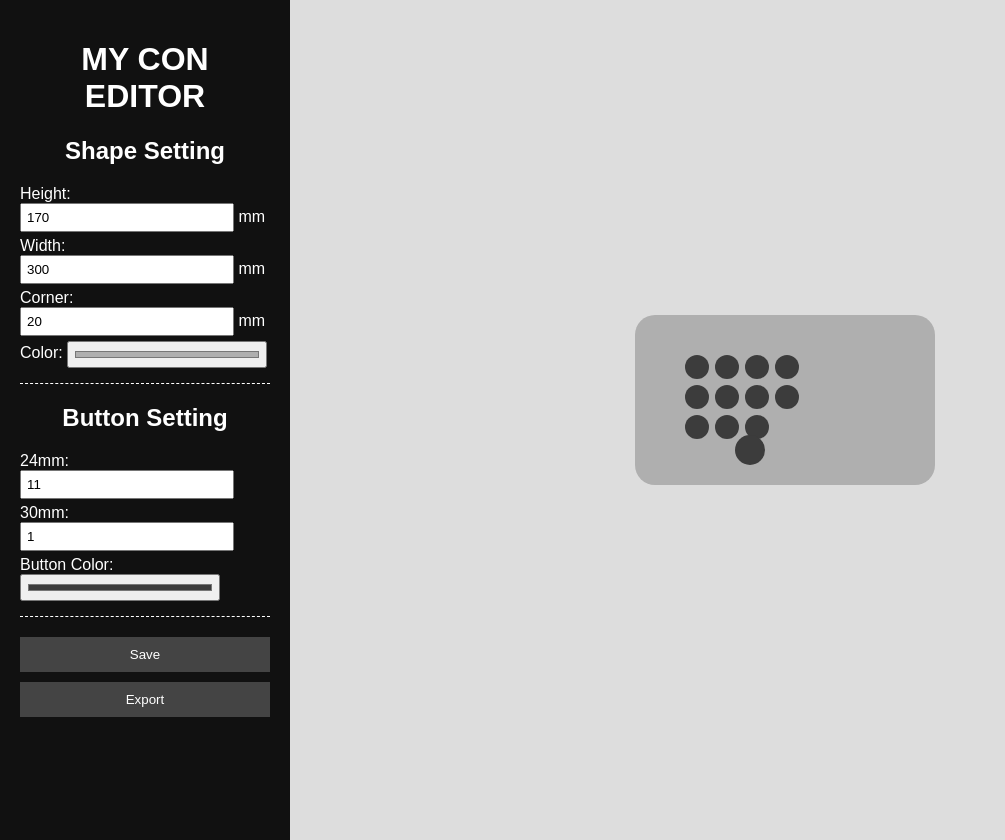
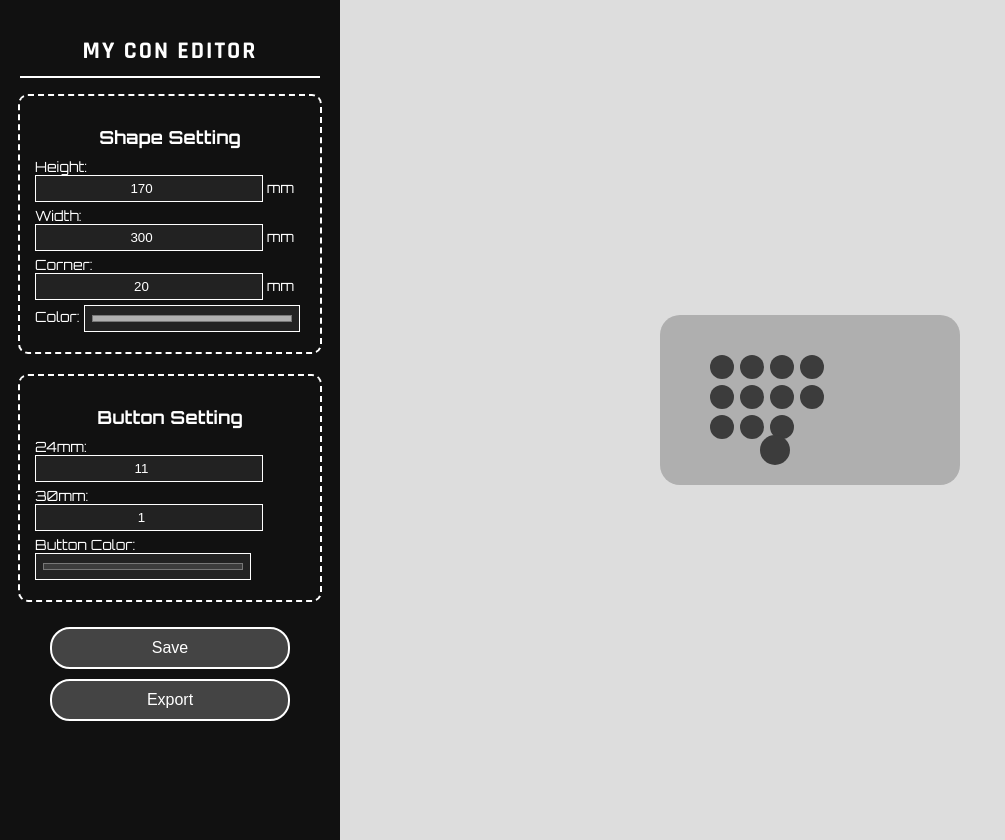
Before and after one commit to SoreiruFactory/MyConEditor, a plain HTML site: page index.html in a window 1280 px wide. Shown: the whole page, without its empty margins (0-1005 px from the left). Drawn offline with Linux system fonts and the light colour scheme.

Commit message:
Update style.css

```diff
--- a/style.css
+++ b/style.css
@@ -1,51 +1,78 @@
+@import url('https://fonts.googleapis.com/css2?family=Orbitron:wght@400;700&family=Rajdhani:wght@400;700&display=swap');
+
 body {
-    font-family: Arial, sans-serif;
+    font-family: 'Orbitron', sans-serif;
     margin: 0;
     display: flex;
     background-color: #ddd;
 }
 
 .sidebar {
-    width: 250px;
+    width: 300px;
     background: #111;
     color: white;
     padding: 20px;
     height: 100vh;
+    display: flex;
+    flex-direction: column;
+    align-items: center;
 }
 
-h1, h2 {
+h1 {
+    font-family: 'Rajdhani', sans-serif;
+    font-size: 24px;
     text-align: center;
+    letter-spacing: 2px;
+    border-bottom: 2px solid white;
+    padding-bottom: 10px;
+    width: 100%;
 }
 
 .section {
+    width: 90%;
     margin-bottom: 20px;
-    border-bottom: 1px dashed white;
-    padding-bottom: 10px;
+    padding: 15px;
+    border: 2px dashed white;
+    border-radius: 10px;
+}
+
+h2 {
+    font-size: 18px;
+    text-align: center;
+    margin-bottom: 10px;
 }
 
 label {
     display: block;
+    font-size: 14px;
     margin: 5px 0;
 }
 
 input {
     width: 80%;
     padding: 5px;
+    background: #222;
+    color: white;
+    border: 1px solid white;
+    text-align: center;
 }
 
 button {
-    display: block;
-    width: 100%;
-    margin-top: 10px;
+    width: 80%;
     padding: 10px;
+    margin: 5px 0;
     background: #444;
     color: white;
-    border: none;
+    border: 2px solid white;
+    border-radius: 20px;
+    font-size: 16px;
     cursor: pointer;
+    transition: 0.3s;
 }
 
 button:hover {
-    background: #666;
+    background: white;
+    color: #111;
 }
 
 .editor {
```
